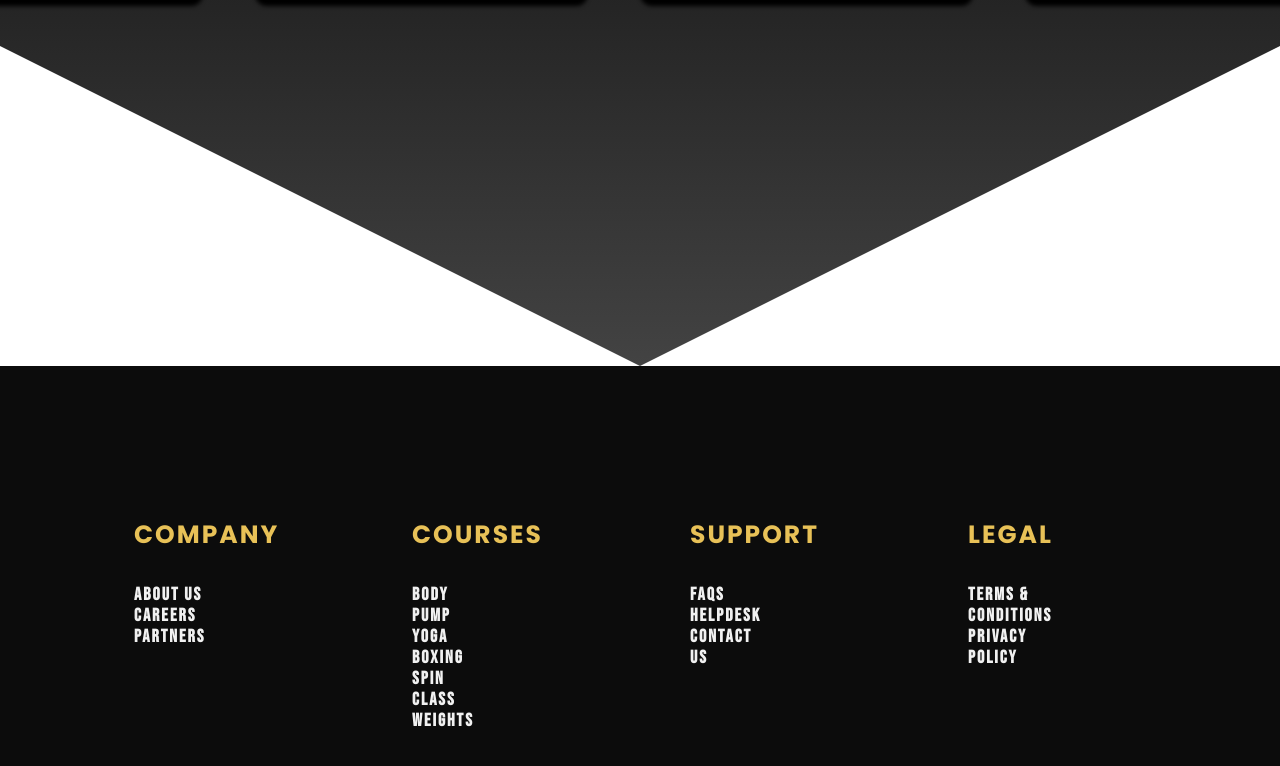
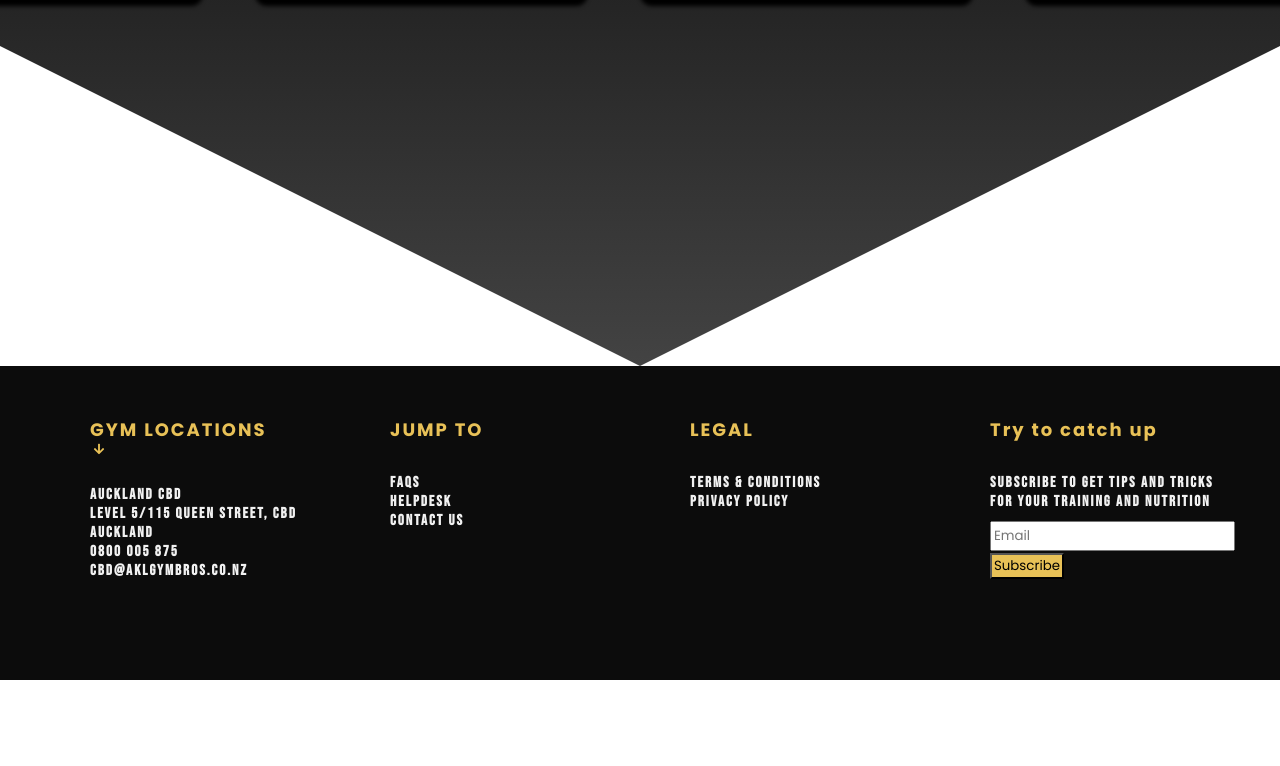
Before and after one commit to DarrenCooperM/ADV-Mission-Zero, a React (Create React App) app: page / in a window 1280 px wide. Shown: the part 1050-1816 px from the top of the page. After the commit the page ends 1730 px from the top, so only its background shows below. Built offline with nearby package versions, Linux system fonts and the light colour scheme; a web font is replaced by a local one.

Commit message:
thatll do

```diff
--- a/src/components/home/HomeFooter.js
+++ b/src/components/home/HomeFooter.js
@@ -1,42 +1,66 @@
 import styles from "../styles/homeFooter.module.css";
+import { FaArrowDown } from "react-icons/fa";
 
 export default function HomeFooter() {
   return (
     <>
       <div className={styles.footerSection}>
-        <div className={styles.footerContainer}>
+        {/* <div className={styles.footerContainer}>
           <h1 className={styles.footerTitle}>COMPANY</h1>
           <div className={styles.footerSubtitle}>
             <li>About Us</li>
             <li>Careers</li>
             <li>Partners</li>
           </div>
-        </div>
+        </div> */}
         <div className={styles.footerContainer}>
-          <h1 className={styles.footerTitle}>COURSES</h1>
+          <div className={styles.footerContentFlex}>
+            <h1 className={styles.footerTitle}>
+              GYM LOCATIONS
+              <FaArrowDown style={{ height: "12px" }}></FaArrowDown>
+            </h1>
             <div className={styles.footerSubtitle}>
-            <li>Body Pump</li>
-            <li>Yoga</li>
-            <li>Boxing</li>
-            <li>Spin Class</li>
-            <li>Weights</li>
+              <li>Auckland CBD</li>
+              <li>Level 5/115 Queen Street, CBD</li>
+              <li>Auckland</li>
+              <li>0800 005 875</li>
+              <li>cbd@aklgymbros.co.nz</li>
             </div>
           </div>
-        <div className={styles.footerContainer}>
-          <h1 className={styles.footerTitle}>SUPPORT</h1>
+          <div className={styles.footerContentFlex}>
+            <h1 className={styles.footerTitle}>JUMP TO</h1>
             <div className={styles.footerSubtitle}>
               <li>FAQs</li>
               <li>Helpdesk</li>
               <li>Contact Us</li>
             </div>
           </div>
-        <div className={styles.footerContainer}>
+          <div className={styles.footerContentFlex}>
             <h1 className={styles.footerTitle}>LEGAL</h1>
             <div className={styles.footerSubtitle}>
               <li>Terms & Conditions</li>
               <li>Privacy Policy</li>
             </div>
           </div>
+          <div className={styles.footerContentFlex}>
+            <h1 className={styles.footerTitle}>Try to catch up</h1>
+            <div className={styles.footerSubtitle}>
+              <li>
+                Subscribe to get tips and tricks for your training and nutrition
+              </li>
+              <li>
+                <input
+                  className={styles.footerSubscribe}
+                  type="text"
+                  placeholder="Email"
+                ></input>
+                <button className={styles.subscribeBtn} title="Subscribe">
+                  Subscribe
+                </button>
+              </li>
+            </div>
+          </div>
+        </div>
       </div>
     </>
   );
--- a/src/components/home/homeHeaderSection.js
+++ b/src/components/home/homeHeaderSection.js
@@ -11,12 +11,15 @@ export default function HomeHeaderSection() {
       <div className={styles.inputSection}>
         <input
           className={styles.inputBox}
+          title="Search"
           type="text"
           placeholder="Search for a local gym"
         ></input>
         <span>
           <FaSearch
+            title="Search"
             className={styles.searchIcon}
+            onMouseOver="Search"
             style={{
               width: "40px",
               height: "35px",
--- a/src/components/styles/homeFooter.module.css
+++ b/src/components/styles/homeFooter.module.css
@@ -1,37 +1,46 @@
 .footerSection {
   background-color: #000000f3;
   color: #f1f1f1;
-  display: flex;
-  justify-content: center;
-  flex-direction: row;
   font-family: "Bebas Neue", cursive;
 }
 
 .footerContainer {
-  /* margin: 150px 20px 8rem 4rem; */
-  margin-top: 150px;
-  margin-bottom: 100px;
-  margin-right: 150px;
-  width: 10%;
   letter-spacing: 1px;
   text-decoration: none;
+  padding: 50px 0 100px 0;
+  display: flex;
+  justify-content: center;
+}
+
+.footerContentFlex {
+  width: 300px;
 }
 
 .footerTitle {
-  font-size: 25px;
+  font-size: 18px;
   margin-left: 50px;
   margin-bottom: 30px;
   font-family: "Poppins", sans-serif;
   letter-spacing: 2px;
   color: #e8c157;
+  cursor: pointer;
+}
+
+.footerTitle:hover {
+  color: #f1f1f1;
 }
 
 .footerSubtitle {
-  font-size: 18px;
+  font-size: 15px;
   margin-left: 50px;
   font-weight: 700;
   padding-right: 5px;
   letter-spacing: 2px;
+  cursor: pointer;
+}
+
+.footerSubtitle li:hover {
+  color: #e8c157;
 }
 
 li {
@@ -48,6 +57,28 @@ li {
   margin-right: -210px;
 }
 
+.footerSubscribe {
+  margin-top: 10px;
+  height: 30px;
+  width: 100%;
+  font-family: "Poppins", sans-serif;
+  padding-left: 2px;
+}
+
+.footerSubscribe::placeholder {
+  font-family: "Poppins", sans-serif;
+}
+
+.subscribeBtn {
+  font-family: "Poppins", sans-serif;
+  background-color: #e8c157;
+  padding: 1px 2px 1px 2px;
+  margin-top: 2px;
+}
+
+.subscribeBtn:hover {
+  background-color: #fbb906;
+}
 @media (max-width: 1500px) {
   .footerTitle {
     display: flex;
@@ -56,17 +87,22 @@ li {
 }
 
 @media (max-width: 800px) {
-  .footerSection {
-    display: flex;
-    justify-content: center;
-    align-items: center;
-    flex-direction: column;
+  .footerContainer {
+    margin: 0;
     padding: 0;
+    flex-wrap: wrap;
+    justify-content: flex-start;
+  }
+
+  .footerTitle {
+    font-size: 20px;
+    width: 100%;
     margin: 0;
   }
 
   .footerSubtitle {
-    font-size: 10px;
+    font-size: 18px;
+    margin: 0;
   }
 
   .footerLevelContent {
--- a/src/components/styles/navbar.css
+++ b/src/components/styles/navbar.css
@@ -29,11 +29,12 @@
 
 .navbar-links li {
   list-style: none;
+  transition: 0.4s ease;
 }
 
 .navbar-links li a {
   text-decoration: none;
-  color: white;
+  color: #f1f1f1;
   padding: 1rem;
   display: block;
 }
```
Lines whose indentation alone changed are shown as unchanged.
